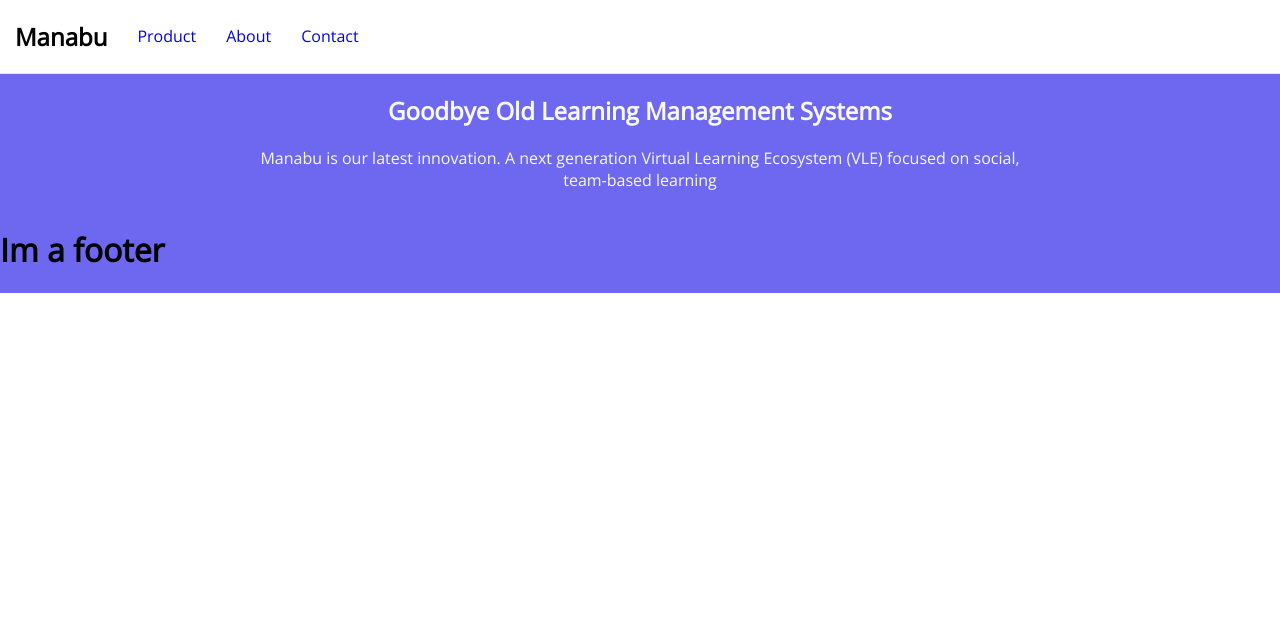
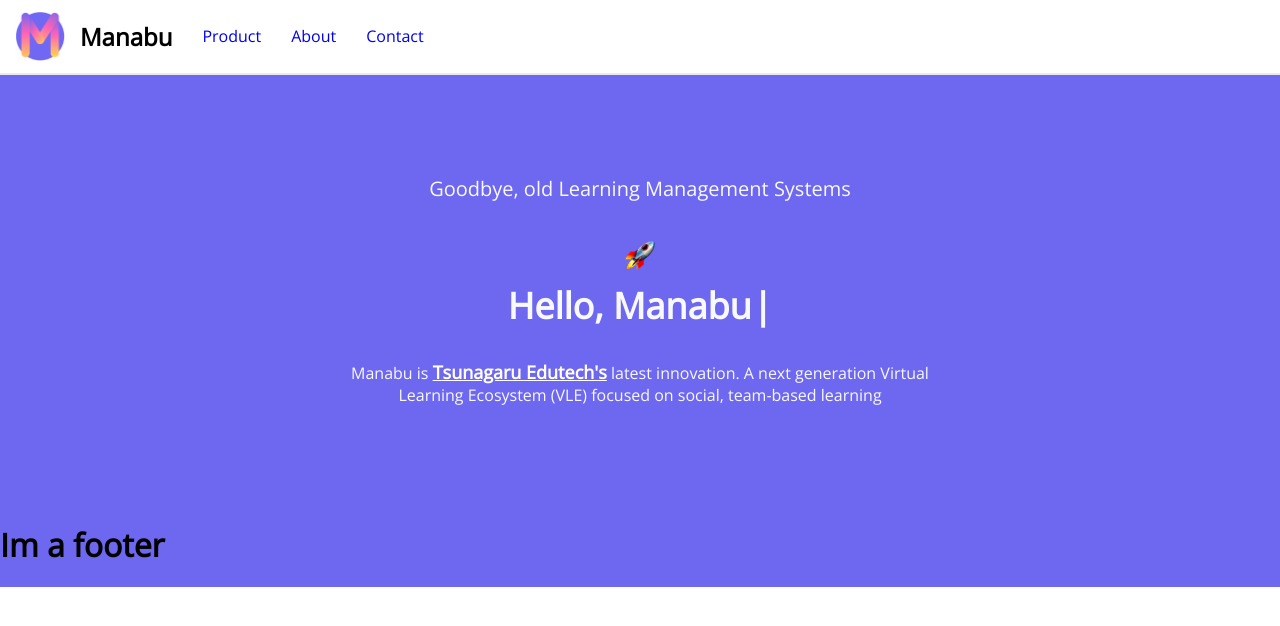
Before and after one commit to Dylaan94/Manabu, a Gatsby site: page / in a window 1280 px wide. Built offline with nearby package versions, Linux system fonts and the light colour scheme; Gatsby itself is replaced by a stand-in of ours.

Commit message:
added typewritter effect and more styling to prouct page, added logo

```diff
--- a/package.json
+++ b/package.json
@@ -29,6 +29,7 @@
     "gatsby-transformer-sharp": "^4.22.0",
     "react": "^18.1.0",
     "react-dom": "^18.1.0",
-    "styled-components": "^5.3.5"
+    "styled-components": "^5.3.5",
+    "typewriter-effect": "^2.19.0"
   }
 }
--- a/src/components/Navbar.js
+++ b/src/components/Navbar.js
@@ -2,9 +2,12 @@
 import React from "react";
 import styled from "styled-components";
 
+import logo from "../images/manabuLogo.png";
+
 const Navbar = () => {
   return (
     <Nav>
+      <Image src={logo} />
       <Title> Manabu </Title>
       <Links>
         <StyledLink to="/">Product</StyledLink>
@@ -22,7 +25,12 @@
   width: 100vw;
   min-height: 65px;
   background-color: white;
-  border-bottom: solid 1px #eaeaed;
+  border-bottom: solid 2px #eaeaed;
+`;
+
+const Image = styled.img`
+  height: 50px;
+  padding-left: 15px;
 `;
 
 const Title = styled.h1`
@@ -39,6 +47,10 @@
   :visited {
     color: black;
   }
+
+  :hover {
+    font-weight: 900;
+  }
 `;
 
 export default Navbar;
--- a/src/pages/index.js
+++ b/src/pages/index.js
@@ -1,26 +1,96 @@
 import * as React from "react";
 import Layout from "../components/Layout";
 import styled from "styled-components";
+import Typewriter from "typewriter-effect";
+
+import rocket from "../images/rocket.png";
+import { render } from "react-dom";
 
 const IndexPage = () => {
   return (
     <Layout>
-      <Container>
-        <h2> Goodbye Old Learning Management Systems</h2>
-        <p>
-          Manabu is our latest innovation. A next generation Virtual Learning
-          Ecosystem (VLE) focused on social, team-based learning
-        </p>
-      </Container>
+      <MainContainer>
+        <Container>
+          <SubTitle>Goodbye, old Learning Management Systems</SubTitle>
+          <Title>
+            <Image src={rocket} />
+            <Typewriter
+              onInit={(typewriter) => {
+                typewriter.typeString("Hello, Manabu").start();
+              }}
+            />
+          </Title>
+          <Paragraph>
+            Manabu is{" "}
+            <TsunagaruLink href="https://tsunagaru-edutech.com">
+              Tsunagaru Edutech's
+            </TsunagaruLink>{" "}
+            latest innovation. A next generation Virtual Learning Ecosystem
+            (VLE) focused on social, team-based learning
+          </Paragraph>
+        </Container>
+      </MainContainer>
     </Layout>
   );
 };
 
+const MainContainer = styled.div`
+  display: flex;
+  width: 100%;
+  align-items: center;
+  justify-content: center;
+`;
+
 const Container = styled.div`
-  width: 60%;
-  align-self: center;
+  margin-top: 10vh;
+  margin-bottom: 10vh;
+  width: 50%;
+  max-width: 80%;
   text-align: center;
   color: #f8f9fa;
+`;
+
+const Title = styled.h2`
+  font-size: 36px;
+  font-weight: 900;
+`;
+
+const SubTitle = styled.h3`
+  font-size: 20px;
+  font-weight: 500;
+  animation: fadeIn 1s;
+
+  @keyframes fadeIn {
+    0% {
+      opacity: 0;
+    }
+    100% {
+      opacity: 1;
+    }
+  }
+`;
+
+const Image = styled.img`
+  height: 30px;
+`;
+
+const Paragraph = styled.p`
+  animation: fadeIn 1s;
+
+  @keyframes fadeIn {
+    0% {
+      opacity: 0;
+    }
+    100% {
+      opacity: 1;
+    }
+  }
+`;
+
+const TsunagaruLink = styled.a`
+  font-weight: 900;
+  font-size: 18px;
+  color: white;
 `;
 
 export default IndexPage;
--- a/styles.css
+++ b/styles.css
@@ -4,6 +4,5 @@
     height: 100%;
     margin: 0;
     padding: 0;
-    overflow-x: hidden;
     font-family: "Open Sans";
 }
```
Also changed, not shown: src/images/manabuLogo.png (added), src/images/rocket.png (added), 3 other files.
